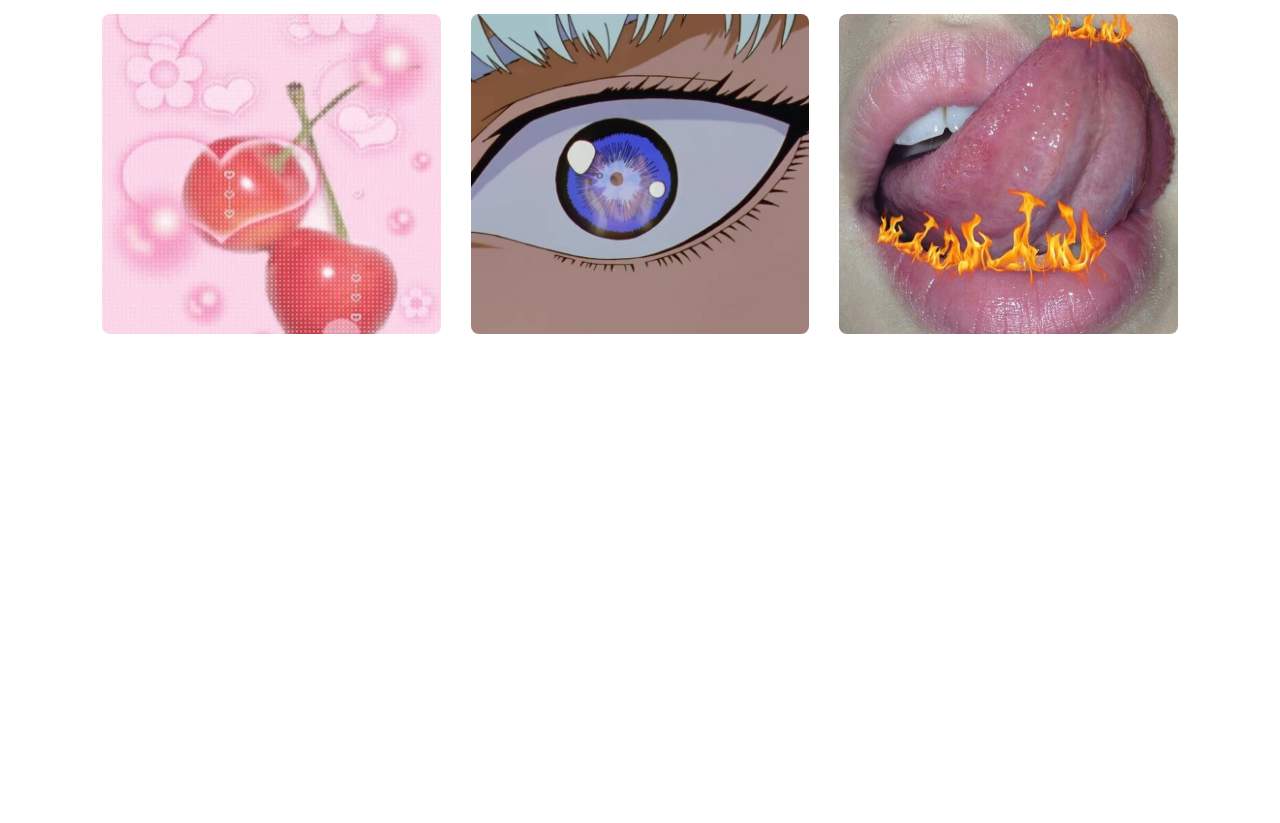
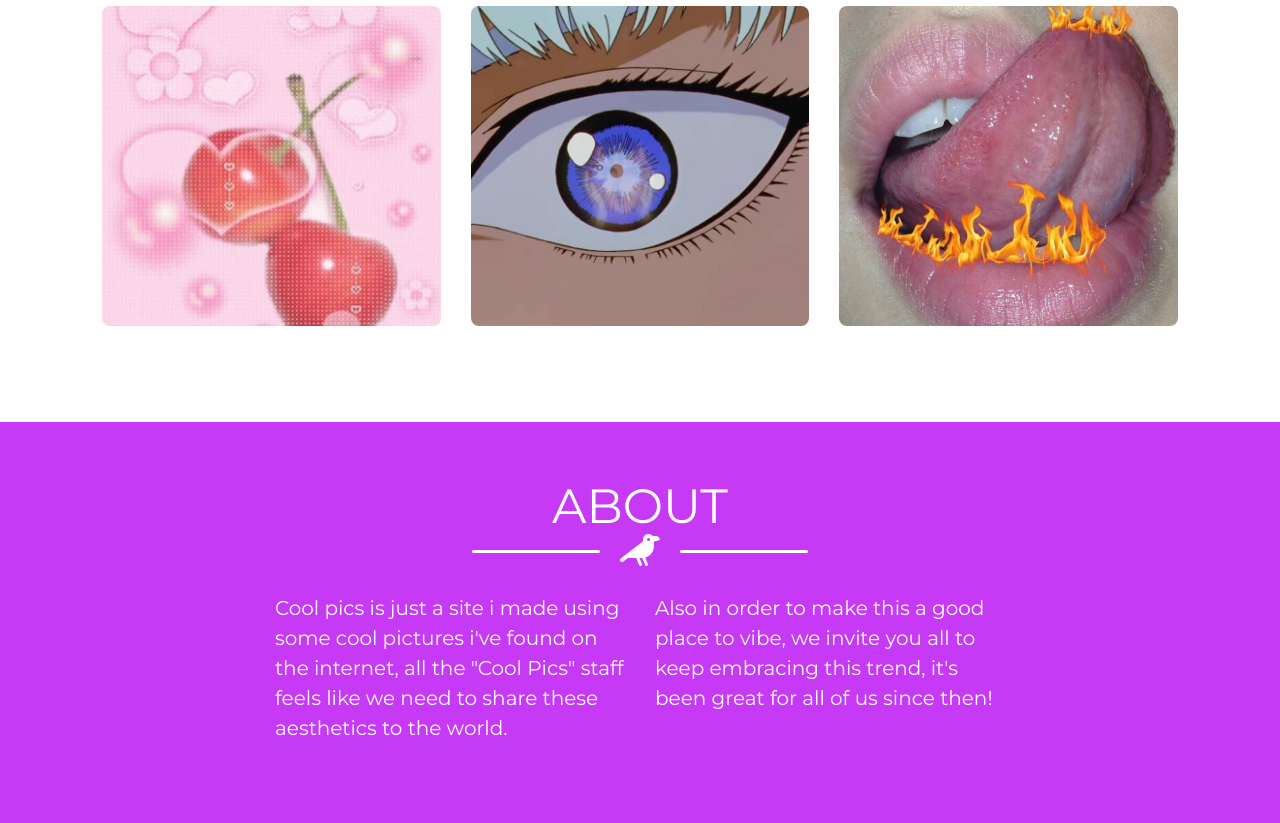
Before and after one commit to JuanEspinosa-UV/landing-page, a website: page index.html in a window 1280 px wide. Shown: the part 1182-2005 px from the top of the page. Before the commit the page ends 1612 px from the top, so only its background shows below. Drawn offline with nearby package versions, Linux system fonts and the light colour scheme.

Commit message:
LP-010 About section upload

```diff
--- a/css/main.css
+++ b/css/main.css
@@ -233,3 +233,23 @@ body{
   html {
     scroll-behavior: smooth;
   }
+
+  #about {
+  padding: 4rem 0;
+  background-color: #C63AF5;
+}
+.page-section .page-section-heading {
+  font-size: 2.25rem;
+  line-height: 2rem;
+}
+@media (min-width: 992px) {
+  .page-section .page-section-heading {
+    font-size: 3rem;
+    line-height: 2.5rem;
+  }
+}
+
+#about .divider-custom.divider-light .divider-custom-line {
+  background-color: #fff;
+  margin: 0px 20px;
+}
--- a/index.html
+++ b/index.html
@@ -91,9 +91,35 @@
 
       <!-- Portafolio content modals-->
       <div id="portfolioModals"></div>
+      </div>
+  </section>
 
+  <!--About section-->
+  <section class="page-section text-white mb-0" id="about">
+    <div class="container">
 
+      <!-- About Section Heading -->
+      <h2 class="page-section-heading text-center text-uppercase text-white">About</h2>
+
+      <!-- Icon Divider -->
+      <div class="divider-custom divider-light mb-4">
+        <div class="divider-custom-line"></div>
+        <div class="divider-custom-icon">
+          <i class="fas fa-crow fa-2x"></i>
+        </div>
+        <div class="divider-custom-line"></div>
       </div>
+
+      <!-- About Section Content -->
+      <div class="row">
+        <div class="col-lg-4 ml-auto">
+          <p class="lead">Cool pics is just a site i made using some cool pictures i've found on the internet, all the "Cool Pics" staff feels like we need to share these aesthetics to the world.</p>
+        </div>
+        <div class="col-lg-4 mr-auto">
+          <p class="lead">Also in order to make this a good place to vibe, we invite you all to keep embracing this trend, it's been great for all of us since then!</p>
+        </div>
+      </div>
+    </div>
   </section>
     <!-- Optional JavaScript -->
 
--- a/js/app.js
+++ b/js/app.js
@@ -75,7 +75,6 @@ for(var i = 0; i < items.length; i++){
                     <!-- Portfolio Modal - Image -->
                     <img class="img-fluid rounded mb-5" src="resources/img/${items[i].name.toLocaleLowerCase()}.jpg" alt="">
                     <!-- Portfolio Modal - Text -->
-                    <p class="text-justify">Type: ${items[i].type}</p>
                     <p class="mb-5 text-justify">${items[i].desc}</p>
                     <button class="btn modalButton" href="#" data-dismiss="modal">
                       <i class="fas fa-times fa-fw"></i>
```
